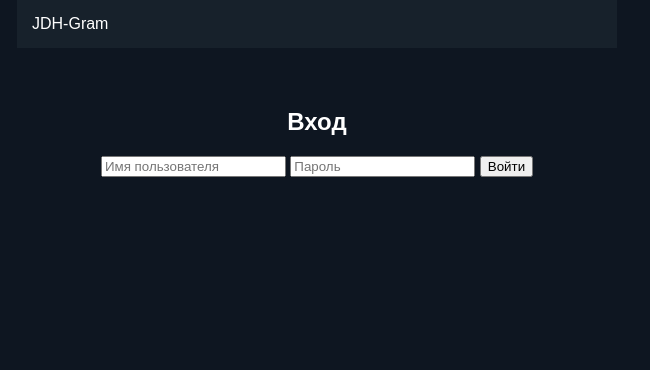
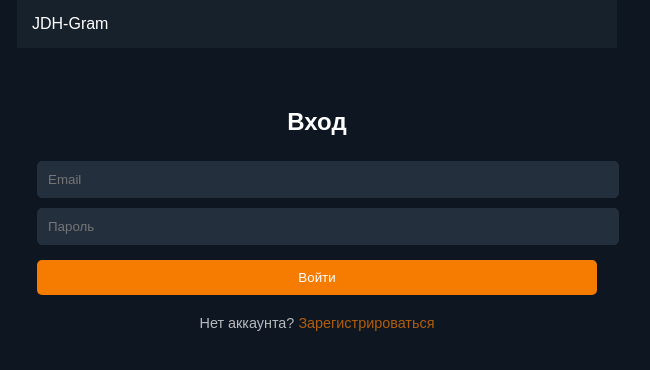
Before and after one commit to JDH-AF/JDHgram-, a Flask app: page /login in a window 1280 px wide. Shown: the top 370 px of the page, without its empty margins (323-973 px from the left). Run offline with Flask 3, Linux system fonts and the light colour scheme.

Commit message:
Update login.html

```diff
--- a/templates/login.html
+++ b/templates/login.html
@@ -1,11 +1,14 @@
 {% extends "base.html" %}
 {% block content %}
-<div style="padding: 40px 20px; text-align: center">
+<div style="padding: 40px 20px; text-align: center;">
     <h2>Вход</h2>
     <form method="POST">
-        <input type="text" name="username" placeholder="Имя пользователя" required>
-        <input type="password" name="password" placeholder="Пароль" required>
-        <button type="submit">Войти</button>
+        <input type="email" name="email" placeholder="Email" required style="width: 100%; padding: 10px; margin: 5px 0; border-radius: 5px; border: 1px solid #242f3d; background: #242f3d; color: white;">
+        <input type="password" name="password" placeholder="Пароль" required style="width: 100%; padding: 10px; margin: 5px 0; border-radius: 5px; border: 1px solid #242f3d; background: #242f3d; color: white;">
+        <button type="submit" style="width: 100%; padding: 10px; background: #f57c00; border: none; color: white; border-radius: 5px; margin-top: 10px; cursor: pointer;">Войти</button>
     </form>
+    <p style="margin-top: 20px; font-size: 0.9rem; opacity: 0.7;">
+        Нет аккаунта? <a href="{{ url_for('register') }}" style="color: #f57c00; text-decoration: none;">Зарегистрироваться</a>
+    </p>
 </div>
 {% endblock %}
```
